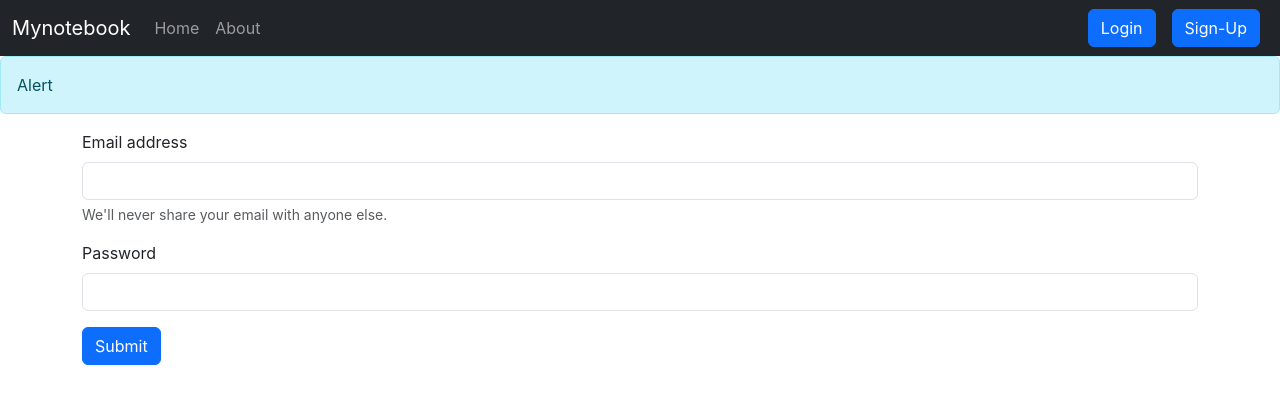
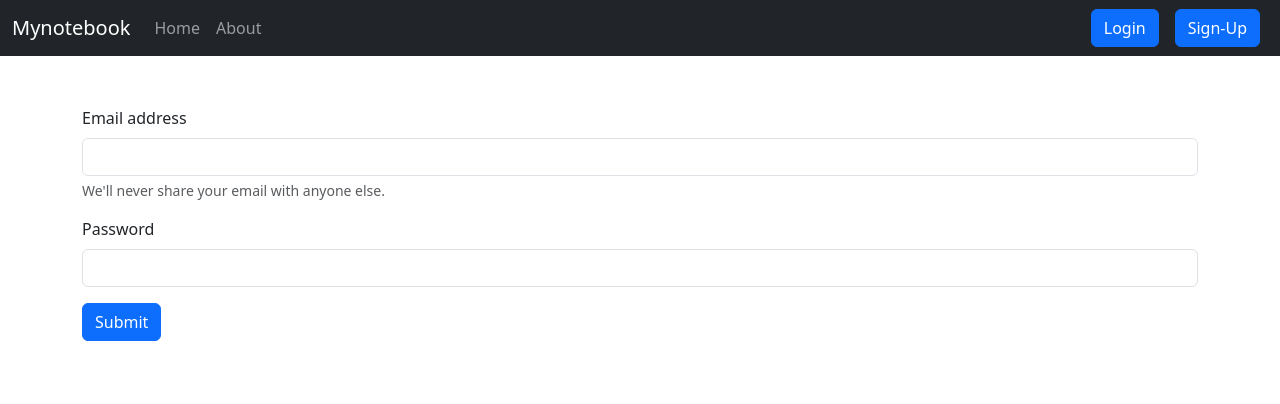
Before and after one commit to Archit5655/MyNoteBook-using-react-, a React (Create React App) app: page /login in a window 1280 px wide. Shown: the top 404 px of the page. Built offline with nearby package versions, Linux system fonts and the light colour scheme.

Commit message:
Added alert component

```diff
--- a/src/App.js
+++ b/src/App.js
@@ -8,24 +8,37 @@
 import Alert from "./components/Alert";
 import Login from "./components/Login";
 import Signup from "./components/Signup";
+import { useState } from "react";
 
 function App() {
+  const [alert, setAlert] = useState(null);
+  const showAlert = (message, type)=>{
+    setAlert({
+      msg: message,
+      type: type
+    })
+    setTimeout(() => {
+        setAlert(null);
+    }, 1500);
+}
+
+
   return (
     <>
     <NoteState>
 
     <Router>
       <Navbar />
-      <Alert message="Alert"/>
+      <Alert alert={alert}/>
       <div className="container">
 
       <Routes>
-        <Route exact path="/home" element={<Home/>}>
+        <Route exact path="/home" element={<Home showAlert={showAlert} />}>
 
         </Route>
         <Route exact path="/about" element={<About/>}/>
-        <Route exact path="/login" element={<Login/>}/>
-        <Route exact path="/signup" element={<Signup/>}>
+        <Route exact path="/login" element={<Login showAlert={showAlert}/>}/>
+        <Route exact path="/signup" element={<Signup showAlert={showAlert}/>}>
         </Route>
 
 
--- a/src/components/Addnote.js
+++ b/src/components/Addnote.js
@@ -1,6 +1,6 @@
 import React,{useContext,useState} from 'react'
 import noteContext from "../context/notes/noteContext"
-const Addnote = () => {
+const Addnote = (props) => {
   const context = useContext(noteContext)
   const{addNote}=context;
 
@@ -9,10 +9,11 @@
   const handleclick=(e)=>{
     e.preventDefault()
 addNote(note.title,note.description,note.tag)
-
+props.showAlert("Note Added Successfully","success")
   }
   const onchange=(e)=>{
 setnote({...note,[e.target.name]: e.target.value})
+
   }
   return (
     <div >
--- a/src/components/Alert.js
+++ b/src/components/Alert.js
@@ -1,14 +1,20 @@
 import React from 'react'
 
-const Alert = (props) => {
-  return (
-    <div>
-      <div className="alert alert-info" role="alert">
-{props.message}
-</div>
-
-    </div>
-  )
+function Alert(props) {
+    const capitalize = (word)=>{
+      if(word==="danger"){
+        word="error"
+      }
+        const lower = word.toLowerCase();
+        return lower.charAt(0).toUpperCase() + lower.slice(1);
+    }
+    return (
+        <div style={{height: '50px' } }>
+        {props.alert && <div className={`alert alert-${props.alert.type} alert-dismissible fade show position-fixed"`} role="alert">
+           <strong>{capitalize(props.alert.type)}</strong>: {props.alert.msg}
+        </div>}
+        </div>
+    )
 }
 
 export default Alert
--- a/src/components/Home.js
+++ b/src/components/Home.js
@@ -3,12 +3,13 @@
 import Notes from './Notes';
 
 
-export const Home = () => {
+export const Home = (props) => {
+  const {showAlert}= props
 
   return (
     <div>
 
-      <Notes/>
+      <Notes showAlert={showAlert}/>
     </div>
   )
 
--- a/src/components/Login.js
+++ b/src/components/Login.js
@@ -1,7 +1,7 @@
 import React, { useState } from "react";
 import { useNavigate } from "react-router-dom";
 
-const Login = () => {
+const Login = (props) => {
 
   const [credentials, setcredentials] = useState({ email: "", password: "" });
   let history=useNavigate()
@@ -24,9 +24,10 @@
         // redirecr
         localStorage.setItem('token',json.jwtdata)
         history("/home")
+        props.showAlert("Login Successfully","success")
     }
     else{
-        alert("invalid credentials")
+      props.showAlert("Invalid Credentials","danger")
     }
 
   };
--- a/src/components/Noteitem.js
+++ b/src/components/Noteitem.js
@@ -12,8 +12,8 @@
         <div className="card-body">
           <h5 className="card-title">{notes.title}</h5>
           <p className="card-text">{notes.description}</p>
-          <i className="fa-regular fa-trash-can" onClick={()=>{deleteNote(notes._id)}}></i>
-          <i className="fa-regular fa-pen-to-square mx-3"  onClick={()=>{updateNote(notes)}}></i>
+          <i className="fa-regular fa-trash-can" onClick={()=>{deleteNote(notes._id);  props.showAlert("Deleted Successfully","success");  } }></i>
+          <i className="fa-regular fa-pen-to-square mx-3"  onClick={()=>{updateNote(notes);}}></i>
         </div>
       </div>
     </div>
--- a/src/components/Notes.js
+++ b/src/components/Notes.js
@@ -4,7 +4,7 @@
 import Addnote from "./Addnote";
 import { redirect } from "react-router-dom";
 // import Notes from './Notes';
-const Notes = () => {
+const Notes = (props) => {
   const context = useContext(noteContext);
   const { notes, getNote,editNote } = context;
   useEffect(() => {
@@ -26,11 +26,13 @@
       edescription: currentnote.description,
       etag: currentnote.tag,
     });
+
   };
   const handleclick = (e) => {
     console.log("updting the note", note);
     editNote(note.id,note.edescription,note.etitle,note.etag)
     refclose.current.click();
+    props.showAlert("Updated Successfully","success")
   };
   const onchange = (e) => {
     setnote({ ...note, [e.target.name]: e.target.value });
@@ -38,7 +40,7 @@
 
   return (
     <>
-      <Addnote />
+      <Addnote showAlert={props.showAlert}/>
 
       <button
         ref={ref}
@@ -138,7 +140,7 @@
       <div className="row my-3">
         <h1>Your Notes</h1>
         {notes.map((notes) => {
-          return <Noteitem notes={notes} updateNote={updateNote} />;
+          return <Noteitem notes={notes} showAlert={props.showAlert} updateNote={updateNote} />;
         })}
       </div>
     </>
--- a/src/components/Signup.js
+++ b/src/components/Signup.js
@@ -1,6 +1,6 @@
 import React,{useState} from "react";
 import { useNavigate } from "react-router-dom";
-const Signup = () => {
+const Signup = (props) => {
     let history=useNavigate()
     const [credentials, setcredentials] = useState({ name:"",email: "", password: "" ,cpassword:""});
     const handleSumbit = async (e) => {
@@ -22,9 +22,10 @@
 
             localStorage.setItem('token',json.jwtdata)
             history("/home")
+            props.showAlert("Accout created Successfullly","success")
         }
         else{
-            alert("isssue")
+           props.showAlert("Invalid Credentials","danger")
 
         }
 
--- a/src/index.css
+++ b/src/index.css
@@ -1,11 +1,11 @@
-body {
+/* body {
   margin: 0;
   font-family: -apple-system, BlinkMacSystemFont, 'Segoe UI', 'Roboto', 'Oxygen',
     'Ubuntu', 'Cantarell', 'Fira Sans', 'Droid Sans', 'Helvetica Neue',
     sans-serif;
   -webkit-font-smoothing: antialiased;
   -moz-osx-font-smoothing: grayscale;
-}
+} */
 
 code {
   font-family: source-code-pro, Menlo, Monaco, Consolas, 'Courier New',
@@ -34,3 +34,10 @@
   border-radius: var(--bs-border-radius);
   transition: border-color .15s ease-in-out,box-shadow .15s ease-in-out;
 } */
+.alert{
+  overflow: hidden;
+
+  position: fixed; /* Set the navbar to fixed position */
+  top: 50px;
+  width: 100%; /* Full width */
+}
```
